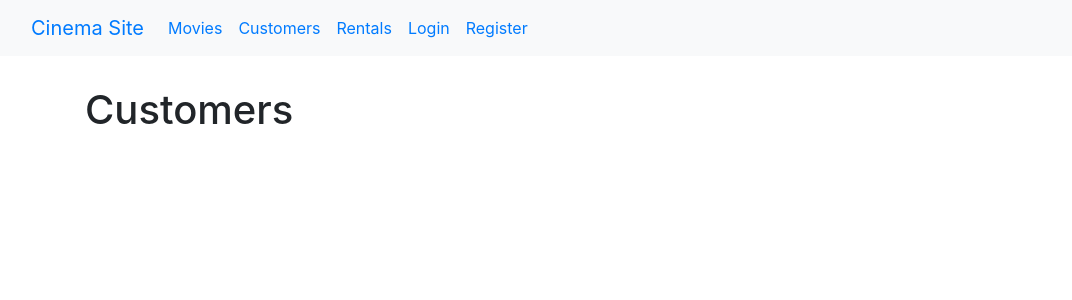
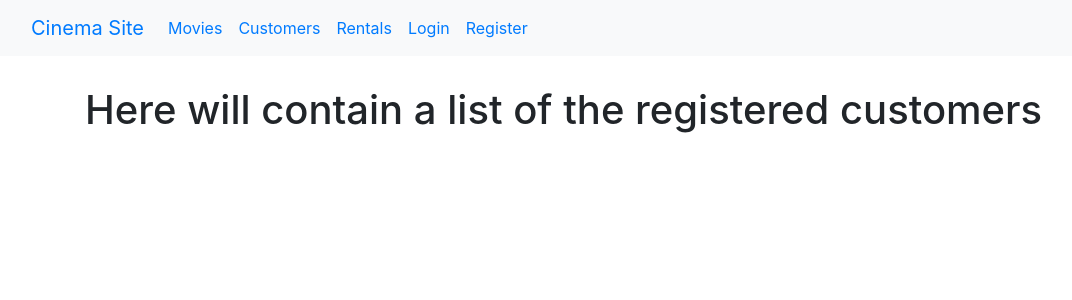
Before and after one commit to Ngeti258/Cinema-site, a React (Create React App) app: page /customers in a window 1280 px wide. Shown: the top 300 px of the page, without its empty margins (0-1072 px from the left). Built offline with nearby package versions, Linux system fonts and the light colour scheme.

Commit message:
updated customers component

```diff
--- a/src/components/customers.jsx
+++ b/src/components/customers.jsx
@@ -1,7 +1,7 @@
 import React from 'react';
 
 const Customers = () => {
-    return <h1>Customers</h1>;
+    return <h1>Here will contain a list of the registered customers</h1>;
 }
 
 export default Customers;
```
